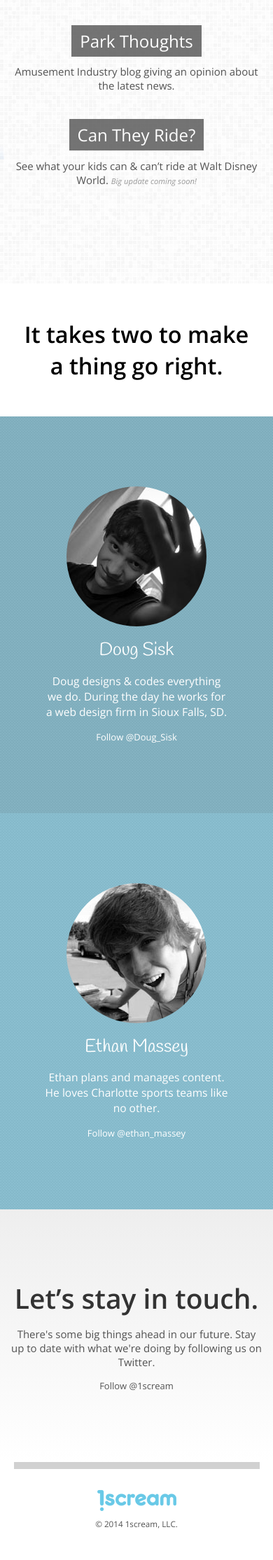
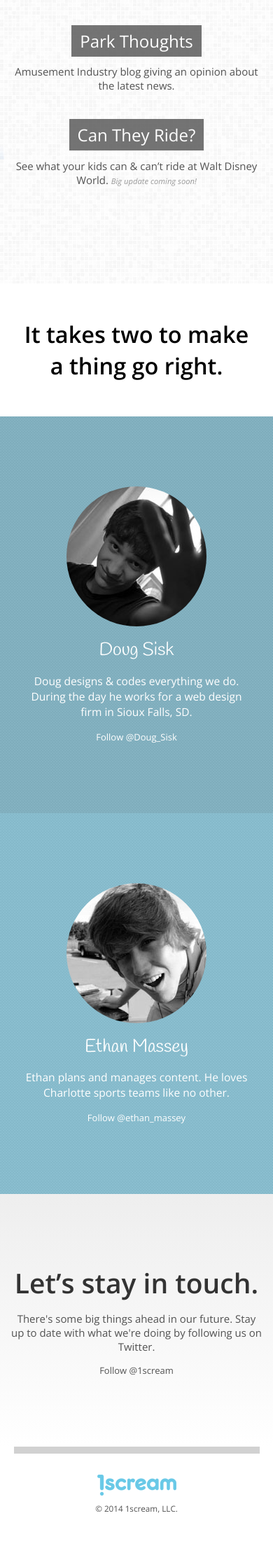
Before and after one commit to 1scream/1scream.com, a Jekyll site: the page built from index.html, in a window 390 px wide. Shown: the part 845-3074 px from the top of the page at 70% size. Built offline with Jekyll 4.4.1, drawn with Linux system fonts in a browser that asks for light colours; Markdown is read by kramdown in place of the engine named in the settings; comment, search, counter and statistics services are not loaded; after the commit the page ends 3052 px from its top, so only the background shows below that.

Commit message:
More bio breathing room on mobile

```diff
--- a/css/styles.css
+++ b/css/styles.css
@@ -310,7 +310,7 @@
 		display: block;
 	}
 	#us .guy p {
-		margin: 1em 4em;
+		margin: 1em 2em;
 		font-size: 1.2em;
 	}
 
```
